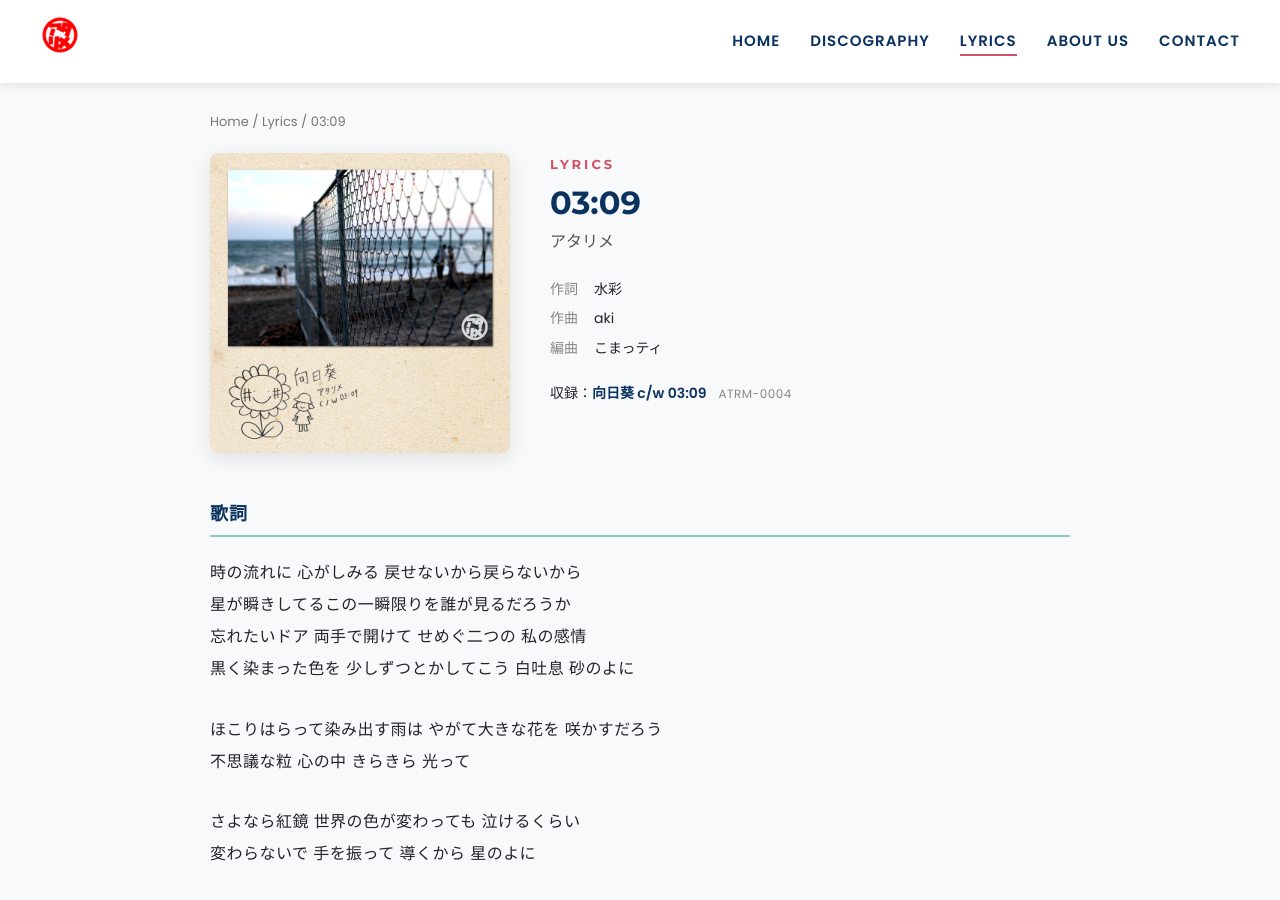
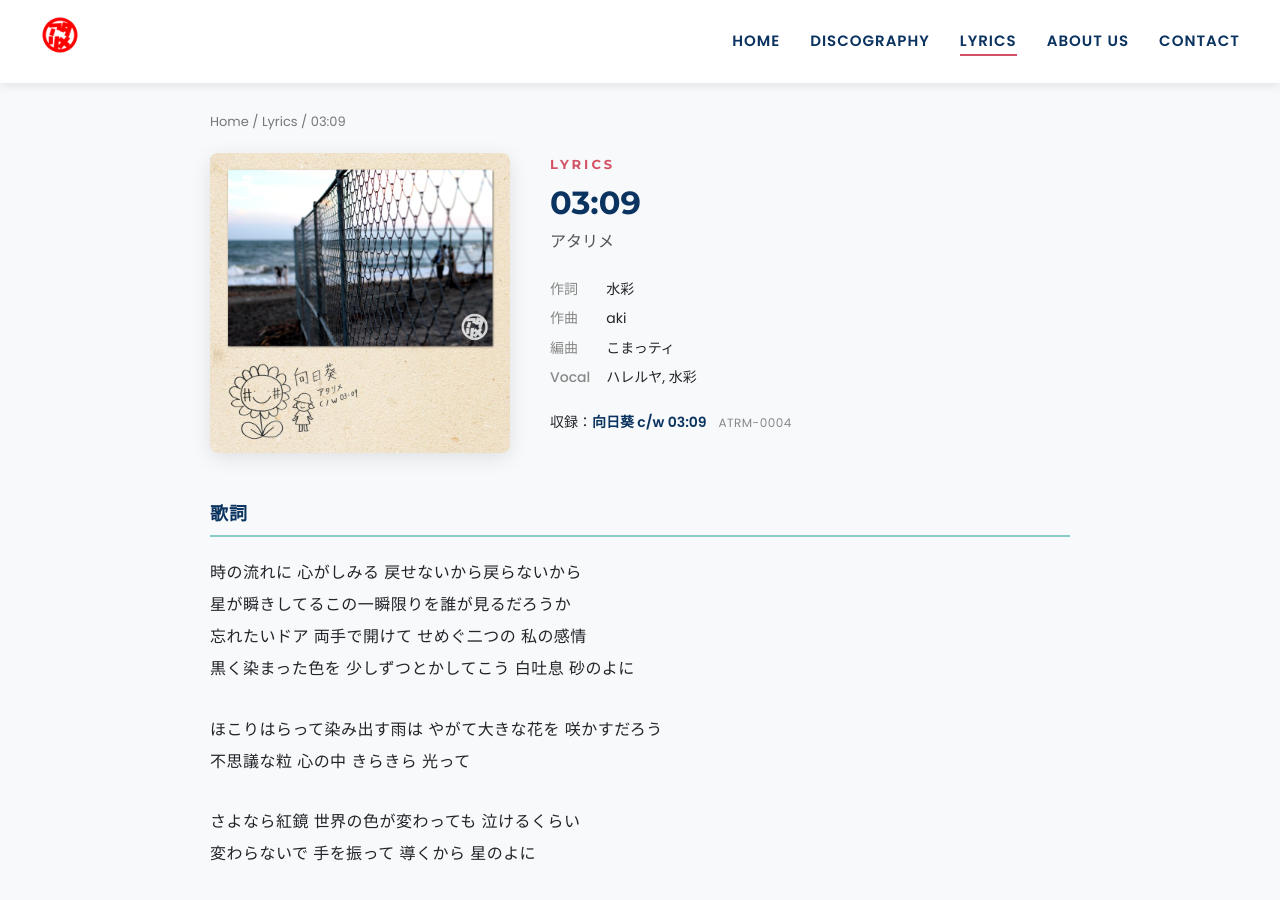
Before and after one commit to atarime7/atarime7.github.io, a Jekyll site: the page built from _lyrics/0309.md, in a window 1280 px wide and 900 px high. Built offline with Jekyll 4.4.1, drawn with Linux system fonts in a browser that asks for light colours.

Commit message:
向日葵・03:09 のボーカル（ハレルヤ, 水彩）を追加、03:09 のギタークレジットを削除
Co-Authored-By: Claude Opus 5.5 <noreply@anthropic.com>

```diff
--- a/_lyrics/0309.md
+++ b/_lyrics/0309.md
@@ -10,15 +10,15 @@ track: 2
 lyrics: 水彩
 music: aki
 arrange: こまっティ
-vocal: ''
+vocal: ハレルヤ, 水彩
 guests:
 - 'Keyboard: aki'
-- 'Guitar: tamken'
 - 'Visual Design: こまっティ'
 credits_html:
   lyrics: 水彩
   music: aki
   arrange: こまっティ
+  vocal: ハレルヤ, 水彩
 lyricist_name: 水彩
 composer_name: aki
 description: アタリメ「03:09」の歌詞。「時の流れに 心がしみる 戻せないから戻らないから 星が瞬きしてるこの一瞬限りを誰が見るだろうか」 作詞：水彩／作曲：aki
@@ -32,12 +32,11 @@ versions:
   lyrics: 水彩
   music: aki
   arrange: こまっティ
-  vocal: ''
-  vocal_short: ''
+  vocal: ハレルヤ, 水彩
+  vocal_short: ハレルヤ, 水彩
   arrange_short: こまっティ
   other_credits:
   - 'Keyboard: aki'
-  - 'Guitar: tamken'
   - 'Visual Design: こまっティ'
 ---
 時の流れに 心がしみる 戻せないから戻らないから
```
Also changed, not shown: _lyrics/himawari.md (+4 -3 lines).
